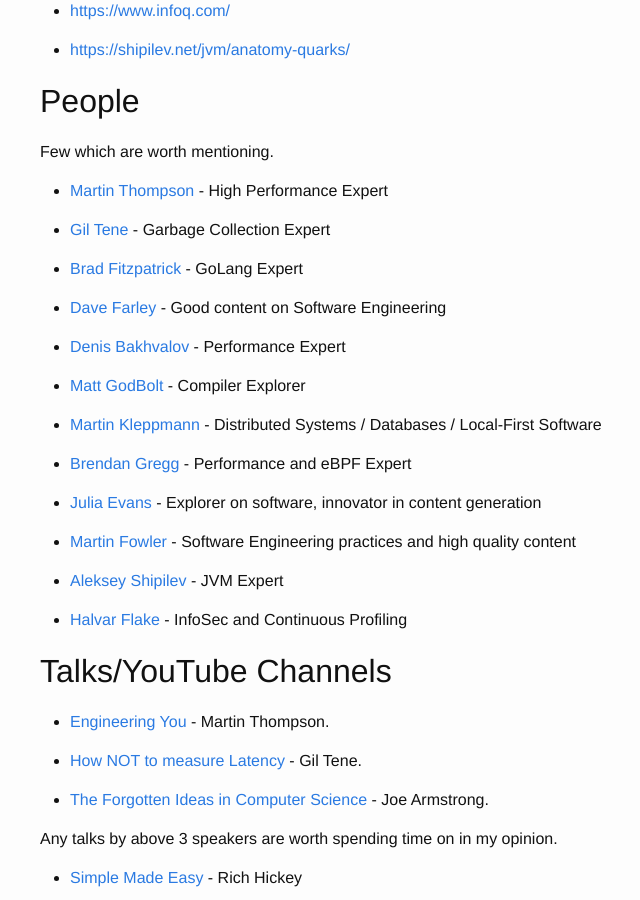
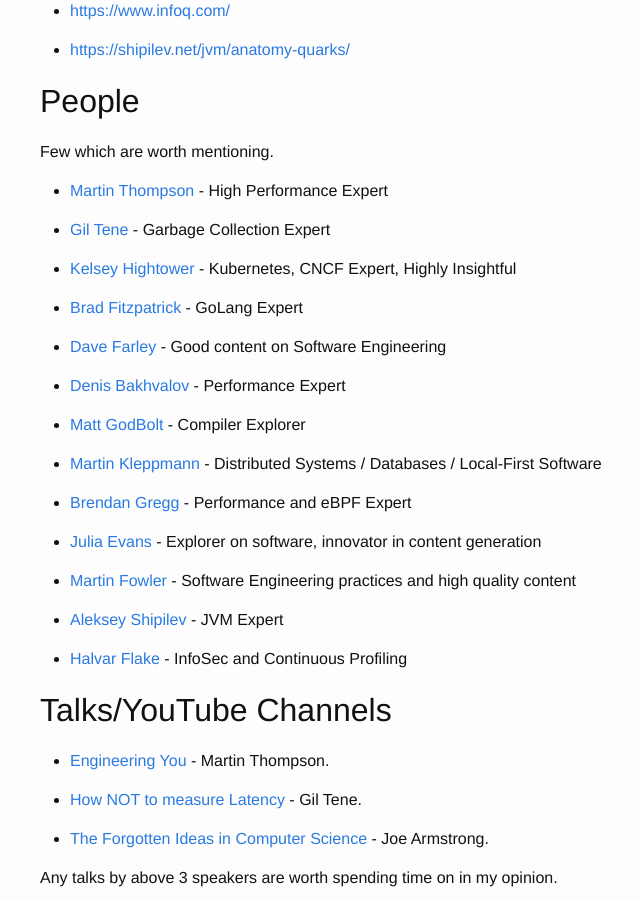
Before and after one commit to mgaurav/mgaurav.github.io, a Jekyll site: the page built from _posts/2021-12-30-people-resources-i-follow.markdown, in a window 1280 px wide and 900 px high, scrolled down 843 px. Shown: the whole window, without its empty margins (230-870 px from the left). Built offline with Jekyll 4.4.1, drawn with Linux system fonts in a browser that asks for light colours; comment, search, counter and statistics services are not loaded.

Commit message:
Add Kelsey Hightower in the list

```diff
--- a/_posts/2021-12-30-people-resources-i-follow.markdown
+++ b/_posts/2021-12-30-people-resources-i-follow.markdown
@@ -45,6 +45,8 @@ Few which are worth mentioning.
 *   [Martin Thompson](https://twitter.com/mjpt777) - High Performance Expert
 
 *   [Gil Tene](https://twitter.com/giltene) - Garbage Collection Expert
+
+*   [Kelsey Hightower](https://twitter.com/kelseyhightower) - Kubernetes, CNCF Expert, Highly Insightful
 
 *   [Brad Fitzpatrick](https://twitter.com/bradfitz) - GoLang Expert
 
```
